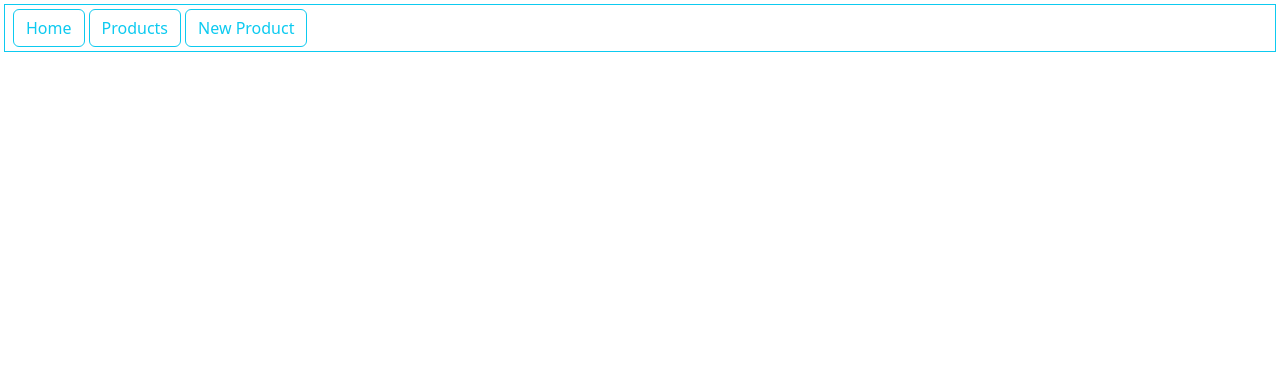
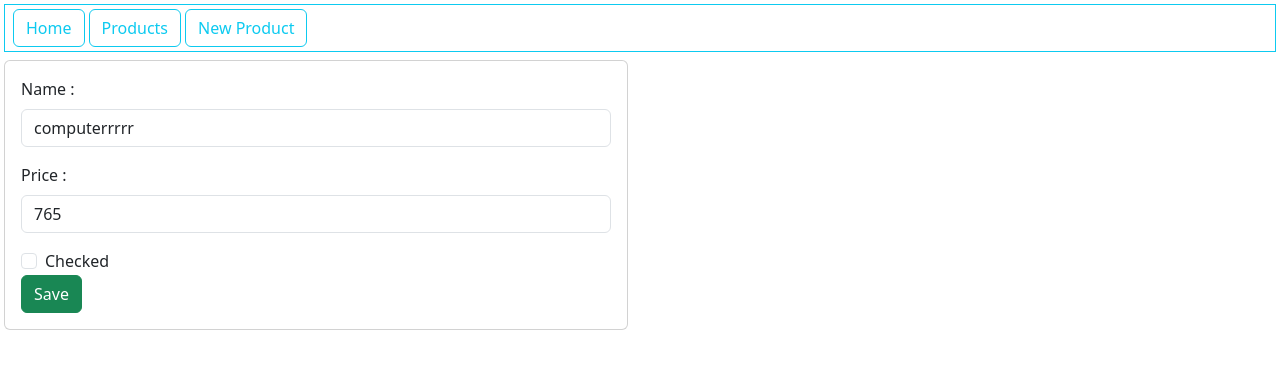
Before and after one commit to ilhambou/React-Json-Server-, a React (Create React App) app: page /editProduct/1 in a window 1280 px wide. Shown: the top 368 px of the page. Built offline with nearby package versions, Linux system fonts and the light colour scheme; data requests are answered from the project's data file.

Commit message:
edit product

```diff
--- a/data/db.json
+++ b/data/db.json
@@ -2,7 +2,7 @@
   "products": [
     {
       "id": 1,
-      "name": "computer",
+      "name": "computerrrrr",
       "price": 765,
       "checked": false
     },
@@ -29,6 +29,12 @@
       "price": 0,
       "checked": false,
       "id": 5
+    },
+    {
+      "name": "computerrrrr",
+      "price": 765,
+      "checked": false,
+      "id": 6
     }
   ]
 }
--- a/src/App.js
+++ b/src/App.js
@@ -3,6 +3,8 @@
 import { BrowserRouter, Link, Route, Routes } from 'react-router-dom';
 import Products from './components/Products';
 import NewProduct from './components/NewProduct';
+import EditProduct from './components/EditProduct';
+
 import Home from './components/Home';
 import "bootstrap/dist/css/bootstrap.min.css"
 import { useEffect, useState } from 'react';
@@ -37,6 +39,8 @@
       <Route path="/home" element={<Home/>}> </Route>
       <Route path="/products" element={<Products/>}> </Route>
       <Route path="/newProduct" element={<NewProduct/>}> </Route>
+      <Route path="/editProduct/:id" element={<EditProduct/>}> </Route>
+
     </Routes>
     </BrowserRouter>
   );
--- a/src/app/app.js
+++ b/src/app/app.js
@@ -16,7 +16,7 @@
 
     };
 
-export const getProduct = (id)=>
+export const getProductById = (id)=>
     {
         return productsApi.get(`/products/${id}`);
 
--- /dev/null
+++ b/src/components/EditProduct.js
@@ -0,0 +1,75 @@
+import React, { useEffect, useState } from 'react'
+import { getProductById, saveProduct, updateProduct } from '../app/app';
+import { useParams } from 'react-router-dom';
+
+function EditProduct() {
+  const {id}=useParams();
+  const[name, setName]=useState("");
+  const[price, setPrice]=useState(0);
+  const[checked, setChecked]=useState(false)
+  useEffect(()=>{
+    handleGetProductById(id)
+
+  },[])
+
+  const handleGetProductById=(id)=>
+  {
+    getProductById(id).then(resp=>
+    {
+      let product = resp.data;
+      setName(product.name);
+      setPrice(product.price);
+      setChecked(product.checked);
+
+    });
+  }
+
+  const handleUpdateProduct=(event)=>{
+    event.preventDefault(); //pour ne pas refresh la page
+    let product = {id,name,price,checked} // on ajoute id pour update
+    updateProduct(product).then(resp=>{
+      alert(JSON.stringify(resp.data))
+    })
+  }
+
+  return (
+
+    <div className='row p-1'>
+      <div className='col-md-6'>
+        <div className='card'>
+          <div className='card-body'>
+            <form onSubmit={handleUpdateProduct}>
+              <div className='mb-3'>
+                <label className='form-label'>Name : </label>
+                <input
+                onChange={(e)=>setName(e.target.value)} /*mettra à jour la variable d'état 'name' avec la valeur actuelle du champ de saisie.*/
+                value={name}
+                className='form-control'></input> {/* Cela lie la valeur du champ de saisie à la variable d'état 'name'. Ainsi, si 'name' change ailleurs dans le code, la valeur du champ de saisie sera mise à jour en conséquence.*/}
+              </div>
+              <div className='mb-3'>
+                <label className='form-label'>Price : </label>
+                <input
+                onChange={(e)=>setPrice(e.target.value)}
+                value={price}
+                className='form-control'></input>
+              </div>
+              <div className="form-check">
+                  <input
+                  onChange={(e)=>setChecked(e.target.value)}
+                  checked={checked}
+                  className="form-check-input" type="checkbox" />
+                   <label className="form-check-label" for="flexCheckChecked">
+                   Checked
+              </label>
+               </div>
+               <button className='btn btn-success'>Save</button>
+            </form>
+          </div>
+        </div>
+      </div>
+
+    </div>
+  )
+}
+
+export default EditProduct
--- a/src/components/Products.js
+++ b/src/components/Products.js
@@ -1,13 +1,15 @@
-import { faCheckCircle, faCircle, faTrash } from '@fortawesome/free-solid-svg-icons'
+import { faCheckCircle, faCircle, faEdit, faTrash } from '@fortawesome/free-solid-svg-icons'
 import { FontAwesomeIcon } from '@fortawesome/react-fontawesome'
 import axios from 'axios';
 import React, { useEffect, useState } from 'react'
 import { checkProduct, deleteProduct, getProducts } from '../app/app';
 import { faSearch } from '@fortawesome/free-solid-svg-icons';
+import { useNavigate } from 'react-router-dom';
 
 
 function Products() {
   const [query, setQuery] = useState("");
+  const navigate=useNavigate();
   const[state,setState]=useState( // object dans state
     {
       products:[],
@@ -110,6 +112,10 @@
                           </FontAwesomeIcon>
                         </button>
                       </td>
+                      <button onClick={()=>navigate(`/editProduct/${product.id}`)} className='btn btn-outline-success'>
+                        <FontAwesomeIcon icon={faEdit}></FontAwesomeIcon>
+
+                      </button>
                       <td>
                         <button onClick={()=>handleDeleteProduct(product)} className='btn btn-outline-danger'>
                           <FontAwesomeIcon
```
